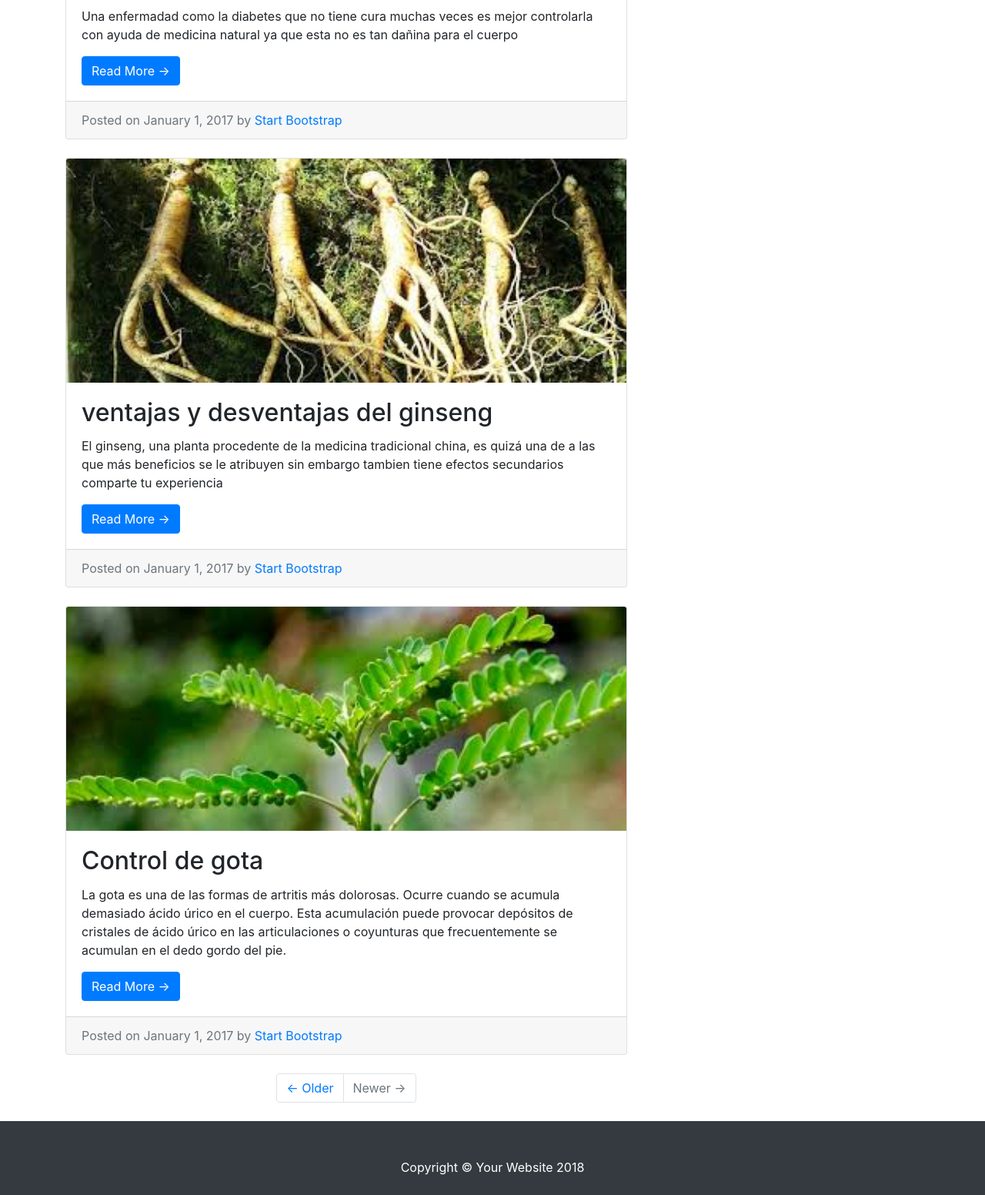
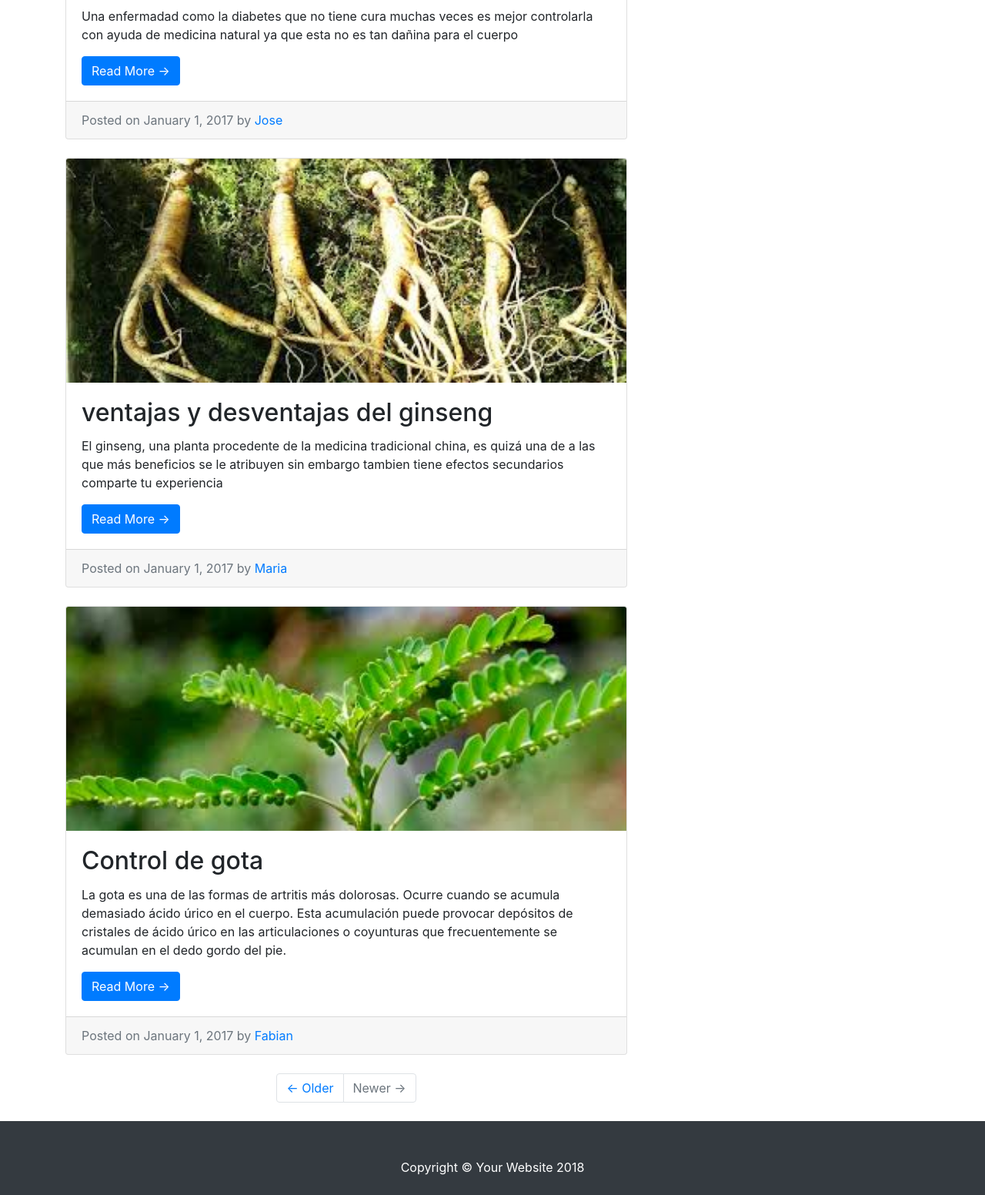
Before and after one commit to SandraAlcaraz/WebDevelopment, a website: page firstVersion/discusion.html in a window 1280 px wide. Shown: the part 506-2058 px from the top of the page at 77% size. Drawn offline with Linux system fonts and the light colour scheme.

Commit message:
adding last details

```diff
--- a/firstVersion/discusion.html
+++ b/firstVersion/discusion.html
@@ -76,7 +76,7 @@
             </div>
             <div class="card-footer text-muted">
               Posted on January 1, 2017 by
-              <a href="#">Start Bootstrap</a>
+              <a href="#">Jose</a>
             </div>
           </div>
 
@@ -90,7 +90,7 @@
             </div>
             <div class="card-footer text-muted">
               Posted on January 1, 2017 by
-              <a href="#">Start Bootstrap</a>
+              <a href="#">Maria</a>
             </div>
           </div>
 
@@ -104,7 +104,7 @@
             </div>
             <div class="card-footer text-muted">
               Posted on January 1, 2017 by
-              <a href="#">Start Bootstrap</a>
+              <a href="#">Fabian</a>
             </div>
           </div>
 
```
Also changed, not shown: firstVersion/medicina.html (+3 -3 lines).
